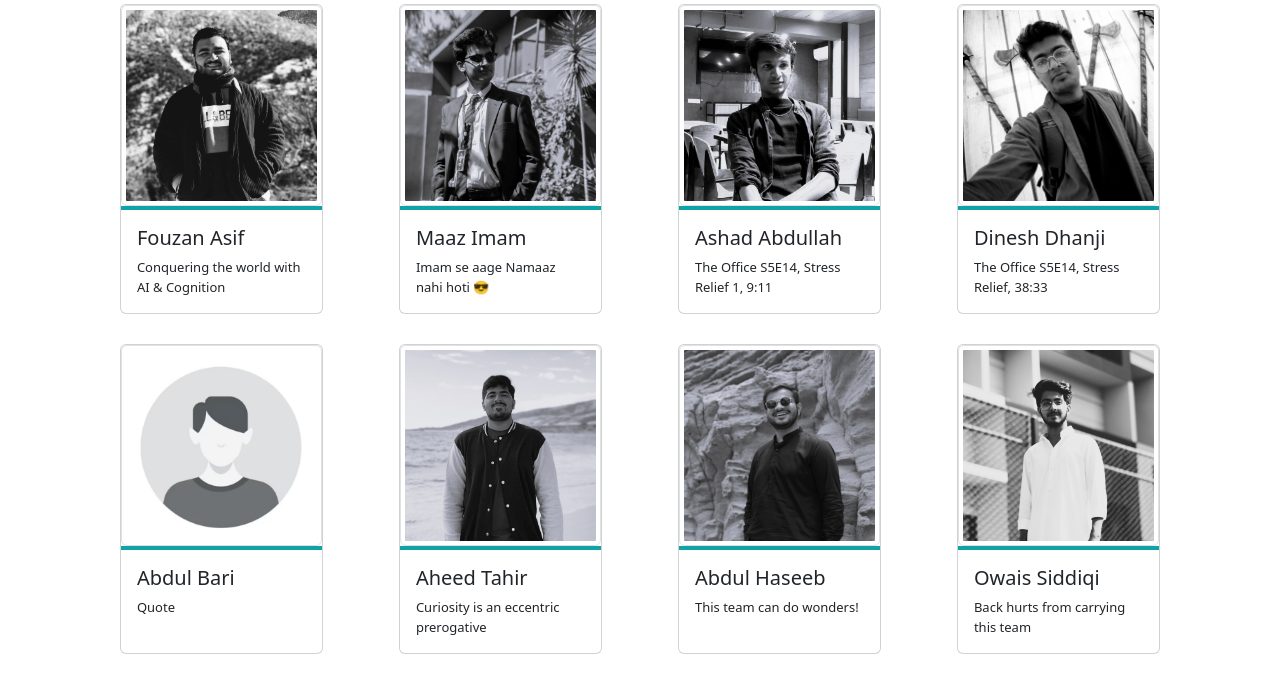
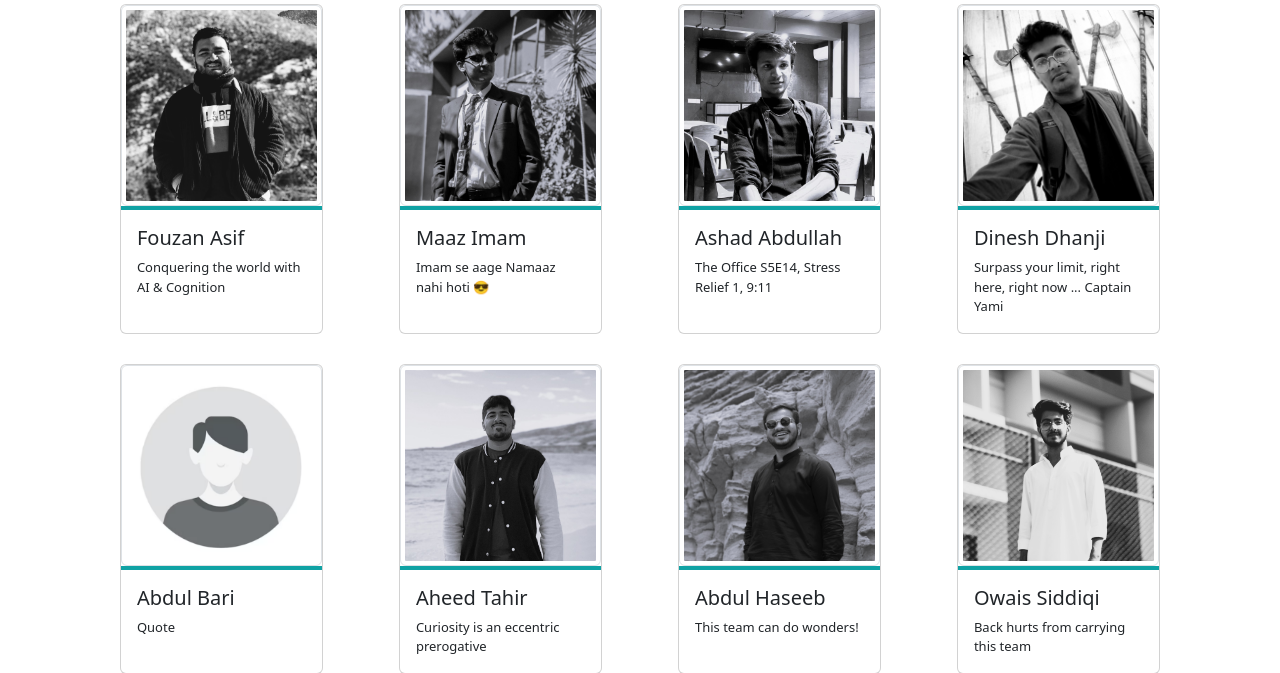
Before and after one commit to Ashad001/InterviewBot, a Flask app: template templates/OurTeam.html in a window 1280 px wide. Shown: the part 246-919 px from the top of the page. Run offline with Flask 3, Linux system fonts and the light colour scheme; the template is opened without the code that fills it, so the values that code supplies are empty.

Commit message:
Modified Dinesh's line

```diff
--- a/templates/OurTeam.html
+++ b/templates/OurTeam.html
@@ -73,7 +73,7 @@
             <img src="./OurTeam/Dinesh.JPG" class="img-thumbnail" alt="Dinesh">
             <div class="card-body">
                 <h5 class="card-title">Dinesh Dhanji</h5>
-                <p class="card-text">The Office S5E14, Stress Relief, 38:33</p>
+                <p class="card-text">Surpass your limit, right here, right now ... Captain Yami</p>
             </div>
         </div>
         <div class="card" style="width: 12.7rem;">
```
